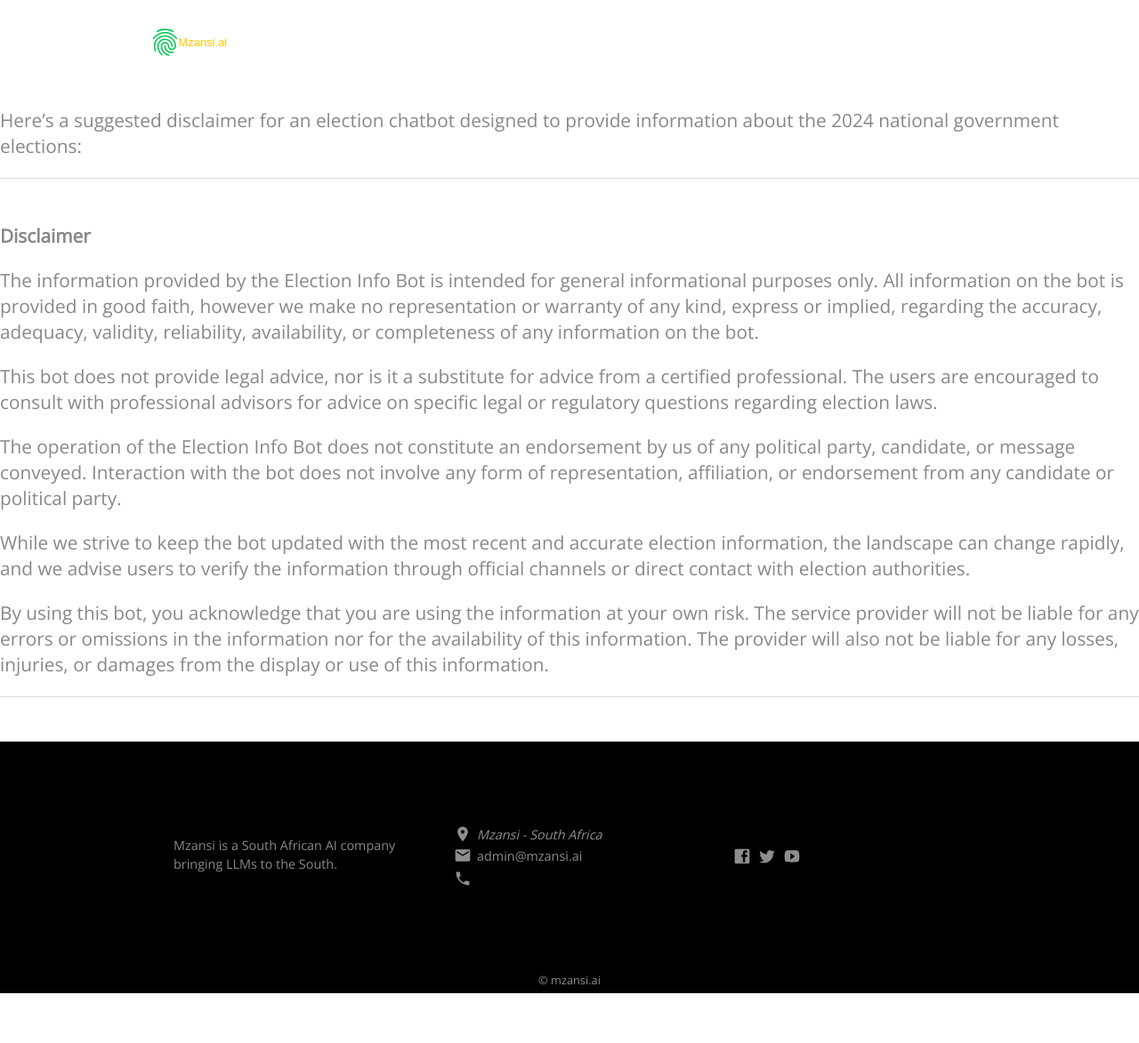
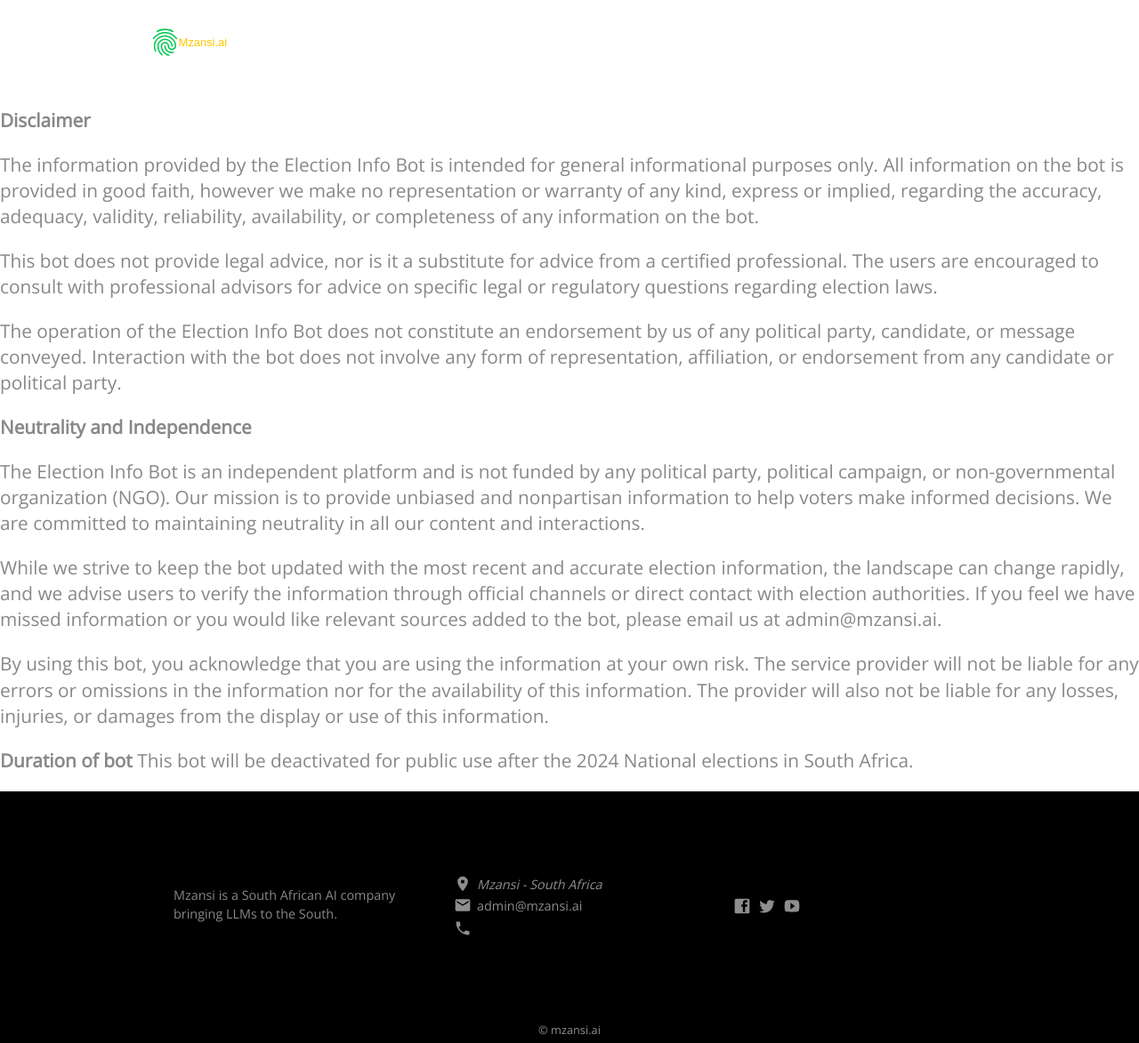
Before and after one commit to mzansi-ai/mzansi-ai.github.io, a Jekyll site: the page built from 2024_election-disclaimer.md, in a window 1280 px wide. Shown: the whole page at 89% size. Built offline with Jekyll 4.4.1, drawn with Linux system fonts in a browser that asks for light colours; nearby versions of some CDN libraries; before the commit the page ends 1117 px from its top, so only the background shows below that.

Commit message:
More additions

```diff
--- a/2024_election-disclaimer.md
+++ b/2024_election-disclaimer.md
@@ -1,9 +1,6 @@
 ---
 layout: default
 title: election.mzansi.ai disclaimer
----
-Here's a suggested disclaimer for an election chatbot designed to provide information about the 2024 national government elections:
-
 ---
 
 **Disclaimer**
@@ -14,8 +11,15 @@ This bot does not provide legal advice, nor is it a substitute for advice from a
 
 The operation of the Election Info Bot does not constitute an endorsement by us of any political party, candidate, or message conveyed. Interaction with the bot does not involve any form of representation, affiliation, or endorsement from any candidate or political party.
 
+**Neutrality and Independence**
+
+The Election Info Bot is an independent platform and is not funded by any political party, political campaign, or non-governmental organization (NGO). Our mission is to provide unbiased and nonpartisan information to help voters make informed decisions. We are committed to maintaining neutrality in all our content and interactions.
+
 While we strive to keep the bot updated with the most recent and accurate election information, the landscape can change rapidly, and we advise users to verify the information through official channels or direct contact with election authorities.
+If you feel we have missed information or you would like relevant sources added to the bot, please email us at admin@mzansi.ai.
 
 By using this bot, you acknowledge that you are using the information at your own risk. The service provider will not be liable for any errors or omissions in the information nor for the availability of this information. The provider will also not be liable for any losses, injuries, or damages from the display or use of this information.
 
----
+
+**Duration of bot**
+This bot will be deactivated for public use after the 2024 National elections in South Africa.
```
